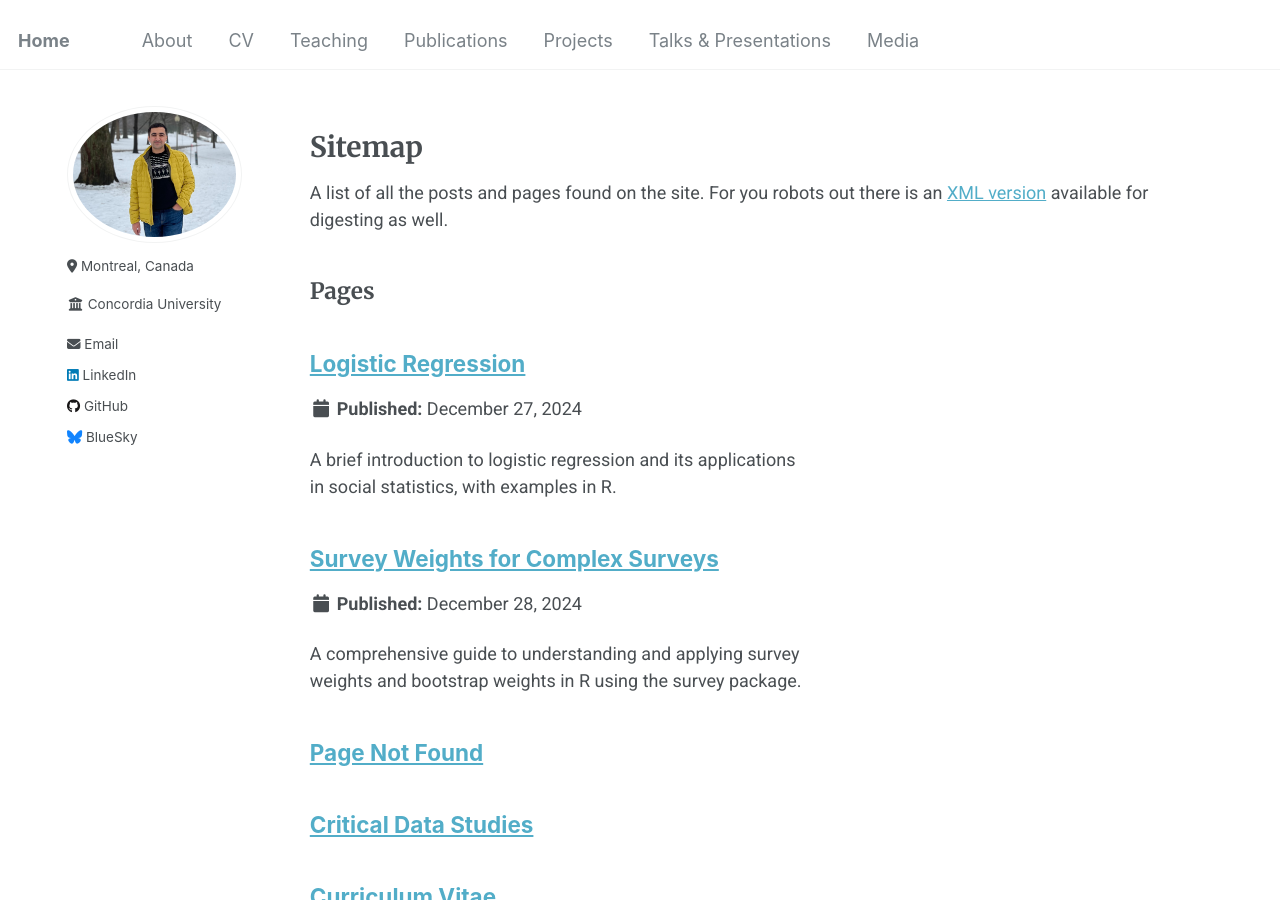
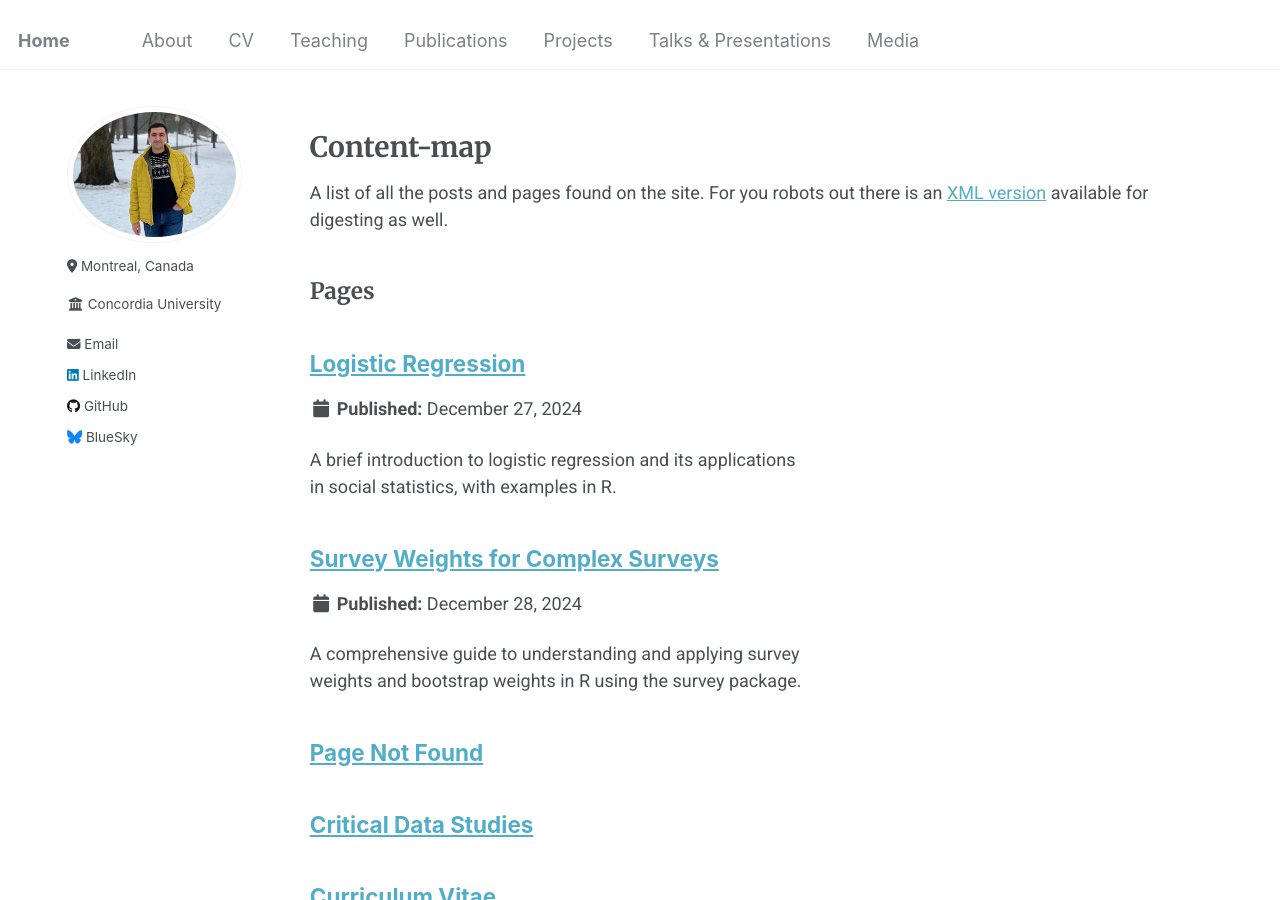
Before and after one commit to Mohsnmonji/mohsnmonji.github.io, a Jekyll site: the page built from _pages/sitemap.md, in a window 1280 px wide and 900 px high. Built offline with Jekyll 4.4.1, drawn with Linux system fonts in a browser that asks for light colours.

Commit message:
Update sitemap.md

```diff
--- a/_pages/sitemap.md
+++ b/_pages/sitemap.md
@@ -1,6 +1,6 @@
 ---
 layout: archive
-title: "Sitemap"
+title: "Content-map"
 permalink: /sitemap/
 author_profile: true
 ---
```
